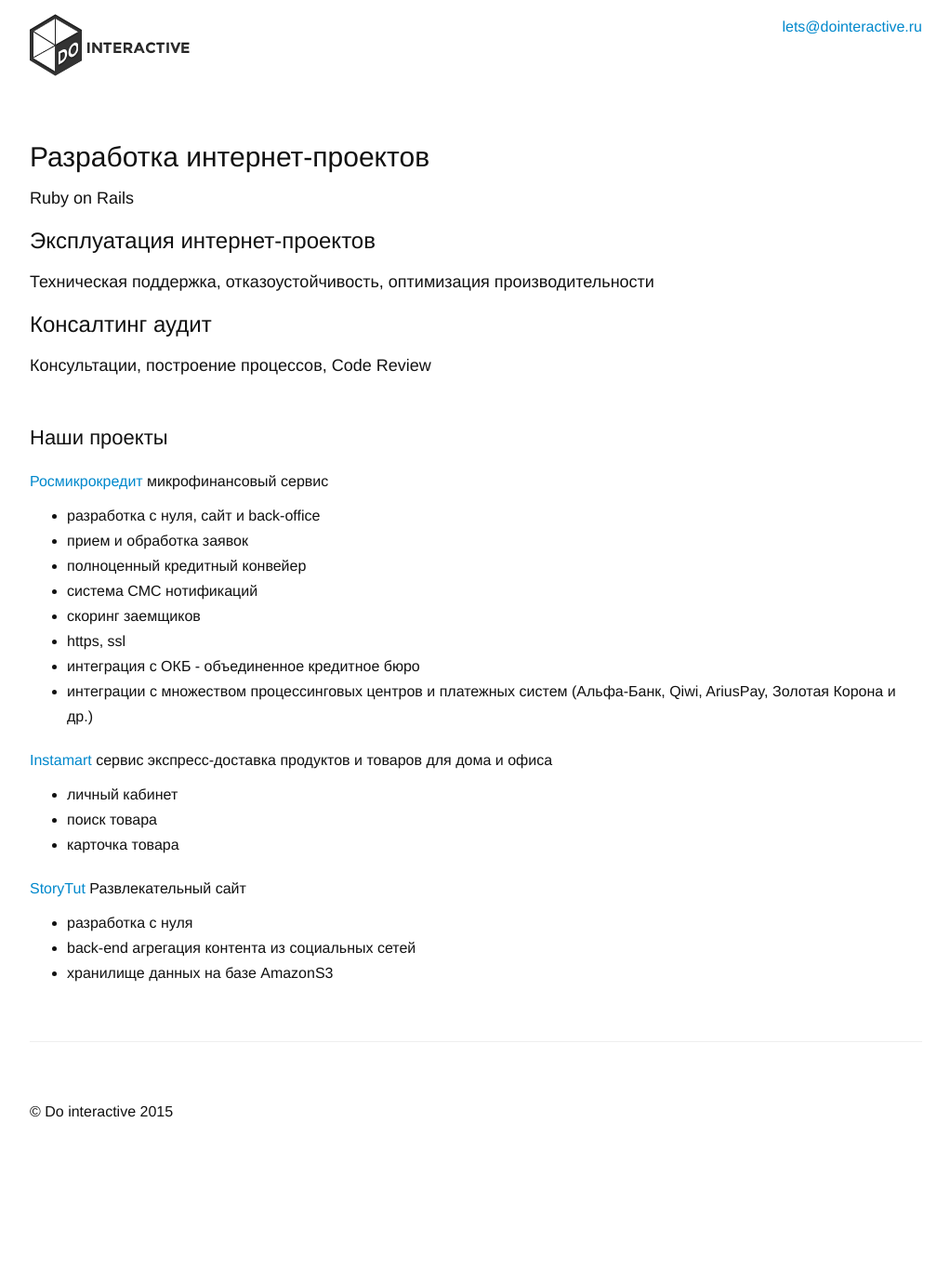
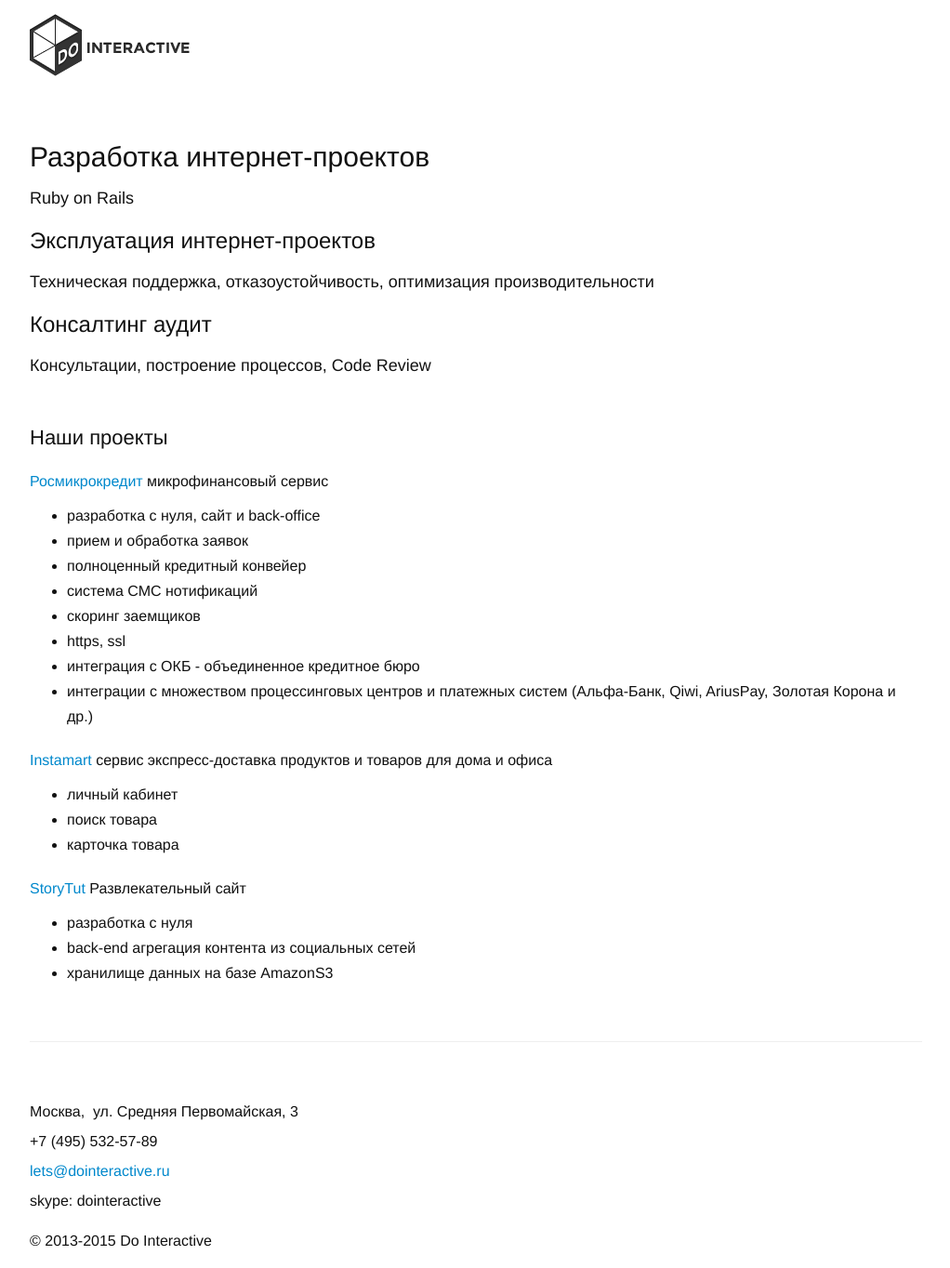
Before and after one commit to dointeractive/dointeractive.github.com, a Jekyll site: the page built from index.html, in a window 1280 px wide. Shown: the whole page at 93% size, without its empty margins (128-1150 px from the left). Built offline with Jekyll 4.4.1, drawn with Linux system fonts in a browser that asks for light colours; before the commit the page ends 1225 px from its top, so only the background shows below that.

Commit message:
Added microdata

```diff
--- a/_includes/footer.html
+++ b/_includes/footer.html
@@ -1,6 +1,20 @@
 <footer class="footer">
-  <div class="container">
+  <div class="container" itemscope itemtype="http://schema.org/Organization">
     <hr>
-    <p>© Do interactive 2015</p>
+    <div class="contacts">
+      <p itemprop="address" itemscope itemtype="http://schema.org/PostalAddress">
+        <span itemprop="addressLocality">Москва</span>,&nbsp;
+        <span itemprop="streetAddress">ул.&nbsp;Средняя&nbsp;Первомайская,&nbsp;3</span>
+      </p>
+
+      <p itemprop="telephone">+7 (495) 532-57-89</p>
+
+      <p>
+        <a href="mailto:{{ site.email }}" itemprop="email">{{ site.email }}</a>
+      </p>
+
+      <p itemprop="email">skype: dointeractive</p>
+    </div>
+    <p>© 2013-2015 <span itemprop="name">Do Interactive</span></p>
   </div>
 </footer>
--- a/_includes/header.html
+++ b/_includes/header.html
@@ -1,9 +1,5 @@
 <header class="header">
   <div class="container">
     <img src="{{ "/public/images/do-interactive-logo.png" }}" alt="do interactive" width="172" height="67">
-
-    <div class="header__email">
-      <a href="mailto:{{ site.email }}">{{ site.email }}</a>
-    </div>
   </div>
 </header>
--- a/index.html
+++ b/index.html
@@ -18,7 +18,7 @@
   <h3>Наши проекты</h3>
   <article>
     <header>
-      <a href="#" ref="nofollow">Росмикрокредит</a>
+      <a href="https://rosmicrocredit.ru" ref="nofollow">Росмикрокредит</a>
       <span>микрофинансовый сервис</span>
     </header>
 
@@ -36,7 +36,7 @@
 
   <article>
     <header>
-      <a href="#" ref="nofollow">Instamart</a>
+      <a href="http://instamart.ru" ref="nofollow">Instamart</a>
       <span>сервис экспресс-доставка продуктов и товаров для дома и офиса</span>
     </header>
 
@@ -49,7 +49,7 @@
 
   <article>
     <header>
-      <a href="#" ref="nofollow">StoryTut</a>
+      <a href="http://storytut.ru" ref="nofollow">StoryTut</a>
       <span>Развлекательный сайт</span>
     </header>
 
@@ -58,5 +58,5 @@
       <li>back-end агрегация контента из социальных сетей</li>
       <li>хранилище данных на базе AmazonS3</li>
     </ul>
-
+  </article>
 </section>
--- a/public/css/style.scss
+++ b/public/css/style.scss
@@ -75,8 +75,11 @@
   font-size: 18px;
 }
 
-.header__email {
-  float: right;
+
+.contacts {
+  p {
+    margin: 5px 0;
+  }
 }
 
 @media (max-width: 767px) {
```
Also changed, not shown: 1 other file.
